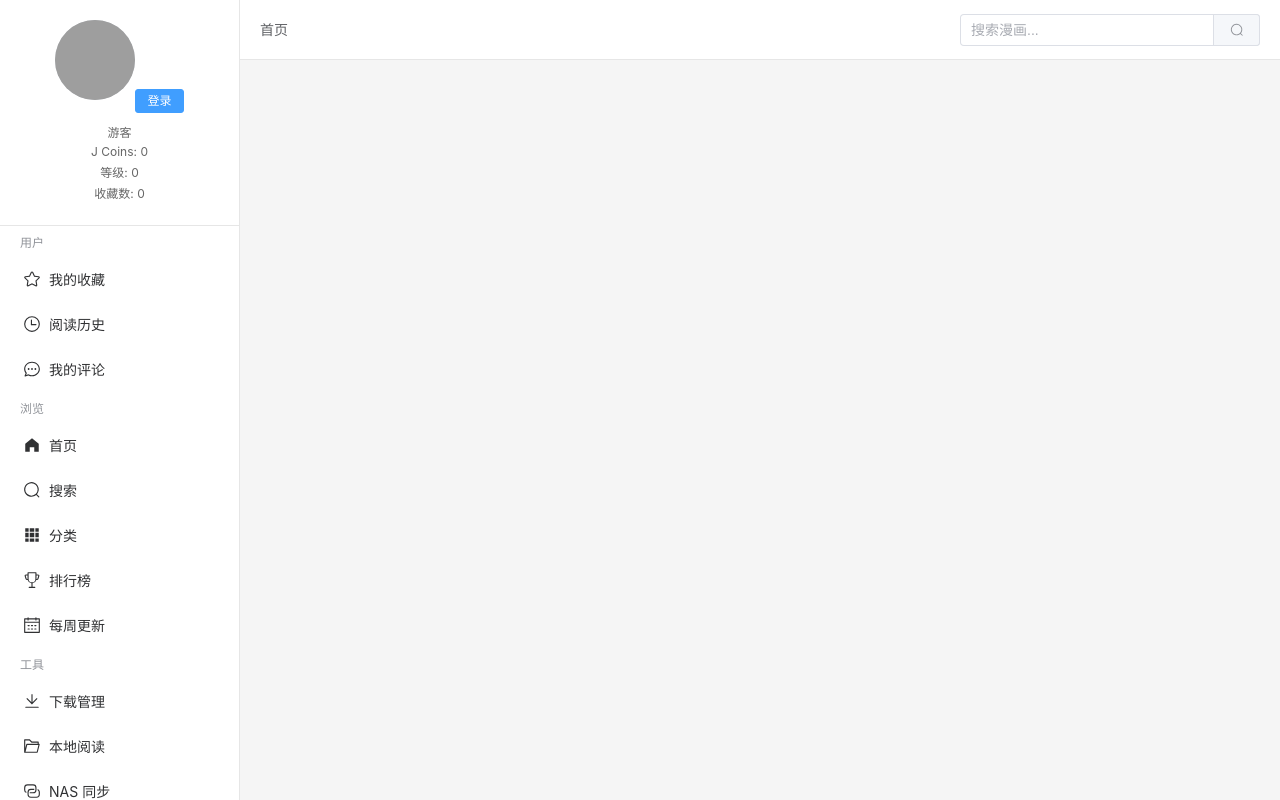
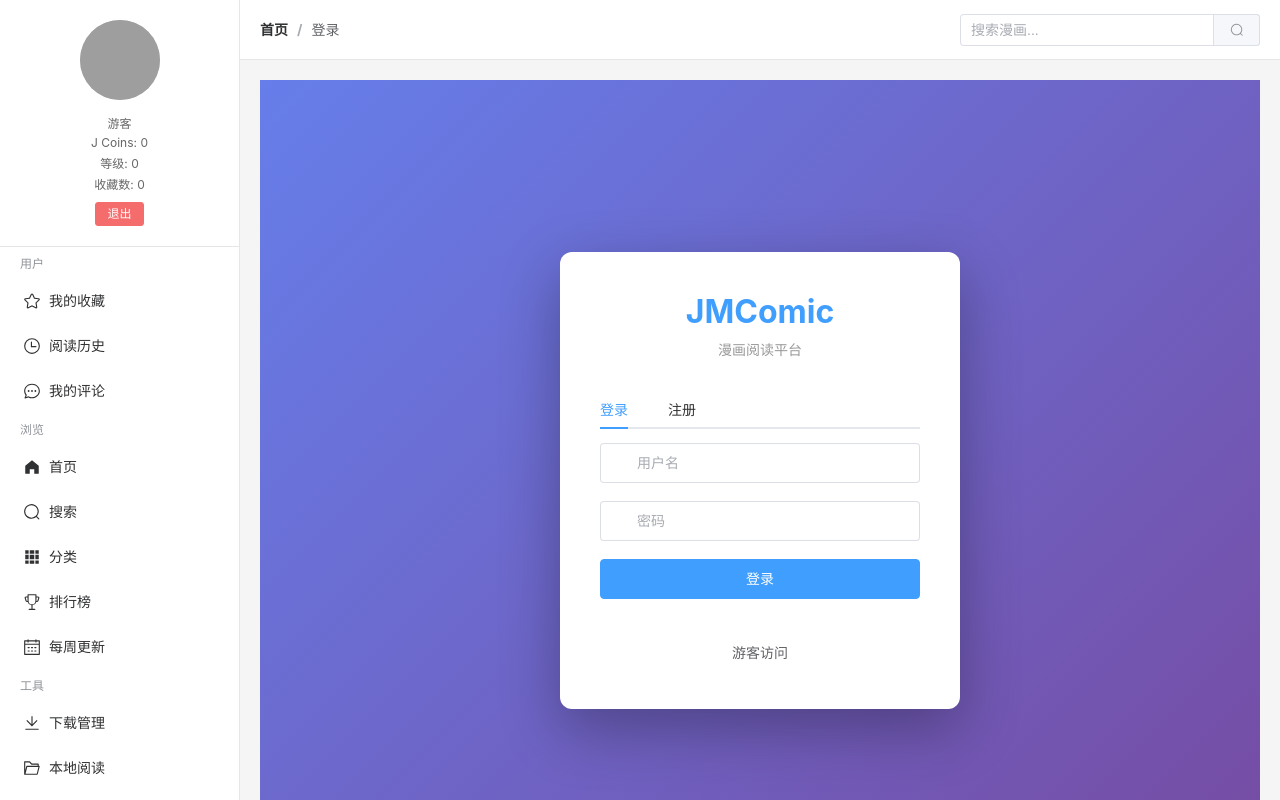
Before and after one commit to Mogvl/JM-Web, a Vue app in the folder web/: page /login in a window 1280 px wide. Built offline with nearby package versions, Linux system fonts and the light colour scheme; grey boxes are pictures that could not be loaded.

Commit message:
Add login page with route guard

```diff
--- a/web/src/App.vue
+++ b/web/src/App.vue
@@ -4,13 +4,15 @@
     <el-aside width="240px" class="sidebar">
       <div class="user-section">
         <el-avatar :size="80" :src="userInfo.avatar || '/avatar.png'" />
-        <el-button v-if="!isLoggedIn" type="primary" size="small" class="login-btn" @click="showLogin = true">登录</el-button>
-        <el-button v-else type="success" size="small" class="login-btn" @click="handleSign">签到</el-button>
         <div class="user-info">
-          <div class="username">{{ isLoggedIn ? userInfo.username : '游客' }}</div>
+          <div class="username">{{ username }}</div>
           <div class="coins">J Coins: {{ userInfo.coins || 0 }}</div>
           <div class="level">等级: {{ userInfo.level || 0 }}</div>
           <div class="favorites">收藏数: {{ userInfo.favorites || 0 }}</div>
+        </div>
+        <div class="user-actions">
+          <el-button v-if="username !== '游客'" type="success" size="small" @click="handleSign">签到</el-button>
+          <el-button type="danger" size="small" @click="handleLogout">退出</el-button>
         </div>
       </div>
 
@@ -109,22 +111,6 @@
         <router-view />
       </el-main>
     </el-container>
-
-    <!-- 登录弹窗 -->
-    <el-dialog v-model="showLogin" title="登录" width="400px">
-      <el-form :model="loginForm" label-width="80px">
-        <el-form-item label="用户名">
-          <el-input v-model="loginForm.username" placeholder="请输入用户名" />
-        </el-form-item>
-        <el-form-item label="密码">
-          <el-input v-model="loginForm.password" type="password" placeholder="请输入密码" />
-        </el-form-item>
-      </el-form>
-      <template #footer>
-        <el-button @click="showLogin = false">取消</el-button>
-        <el-button type="primary" @click="handleLogin">登录</el-button>
-      </template>
-    </el-dialog>
   </el-container>
 </template>
 
@@ -132,32 +118,17 @@
 import { ref, onMounted } from 'vue'
 import { useRouter } from 'vue-router'
 import { Star, Clock, ChatDotRound, HomeFilled, Search, Grid, Trophy, Calendar, Download, FolderOpened, Setting, QuestionFilled, Connection, MagicStick } from '@element-plus/icons-vue'
-import { login, getUserInfo, sign } from './api'
+import { getUserInfo, sign } from './api'
 import { ElMessage } from 'element-plus'
 
 const router = useRouter()
 const searchQuery = ref('')
-const showLogin = ref(false)
-const isLoggedIn = ref(false)
+const username = ref(localStorage.getItem('username') || '游客')
 const userInfo = ref({})
-const loginForm = ref({ username: '', password: '' })
 
 const doSearch = () => {
   if (searchQuery.value.trim()) {
     router.push({ path: '/search', query: { q: searchQuery.value.trim() } })
-  }
-}
-
-const handleLogin = async () => {
-  try {
-    const data = await login(loginForm.value.username, loginForm.value.password)
-    localStorage.setItem('token', data.token)
-    isLoggedIn.value = true
-    showLogin.value = false
-    ElMessage.success('登录成功')
-    loadUserInfo()
-  } catch (e) {
-    ElMessage.error('登录失败')
   }
 }
 
@@ -171,19 +142,23 @@ const handleSign = async () => {
   }
 }
 
+const handleLogout = () => {
+  localStorage.removeItem('token')
+  localStorage.removeItem('username')
+  router.push('/login')
+}
+
 const loadUserInfo = async () => {
   try {
     const data = await getUserInfo()
     userInfo.value = data
   } catch (e) {
-    // 未登录
+    // 未登录或游客
   }
 }
 
 onMounted(() => {
-  const token = localStorage.getItem('token')
-  if (token) {
-    isLoggedIn.value = true
+  if (username.value !== '游客') {
     loadUserInfo()
   }
 })
@@ -210,10 +185,10 @@ body { font-family: -apple-system, BlinkMacSystemFont, 'Segoe UI', Roboto, sans-
   border-bottom: 1px solid #e6e6e6;
 }
 
-.login-btn { margin-top: 10px; }
-
 .user-info { margin-top: 10px; font-size: 12px; color: #666; }
 .user-info div { margin: 4px 0; }
+
+.user-actions { margin-top: 10px; display: flex; justify-content: center; gap: 8px; }
 
 .nav-menu {
   flex: 1;
--- a/web/src/router/index.js
+++ b/web/src/router/index.js
@@ -1,6 +1,7 @@
 import { createRouter, createWebHistory } from 'vue-router'
 
 const routes = [
+  { path: '/login', component: () => import('../views/Login.vue'), meta: { title: '登录', public: true } },
   { path: '/', component: () => import('../views/Home.vue'), meta: { title: '首页' } },
   { path: '/search', component: () => import('../views/Search.vue'), meta: { title: '搜索' } },
   { path: '/comic/:id', component: () => import('../views/Comic.vue'), meta: { title: '漫画详情' } },
@@ -19,7 +20,28 @@ const routes = [
   { path: '/help', component: () => import('../views/Help.vue'), meta: { title: '帮助' } }
 ]
 
-export default createRouter({
+const router = createRouter({
   history: createWebHistory(),
   routes
 })
+
+// 路由守卫
+router.beforeEach((to, from, next) => {
+  const token = localStorage.getItem('token')
+
+  // 公开页面不需要登录
+  if (to.meta.public) {
+    next()
+    return
+  }
+
+  // 未登录跳转到登录页
+  if (!token) {
+    next('/login')
+    return
+  }
+
+  next()
+})
+
+export default router
--- /dev/null
+++ b/web/src/views/Login.vue
@@ -0,0 +1,167 @@
+<template>
+  <div class="login-page">
+    <div class="login-box">
+      <div class="logo">
+        <h1>JMComic</h1>
+        <p>漫画阅读平台</p>
+      </div>
+
+      <el-tabs v-model="activeTab">
+        <el-tab-pane label="登录" name="login">
+          <el-form :model="loginForm" :rules="rules" ref="loginRef" label-width="0">
+            <el-form-item prop="username">
+              <el-input v-model="loginForm.username" placeholder="用户名" prefix-icon="User" size="large" />
+            </el-form-item>
+            <el-form-item prop="password">
+              <el-input v-model="loginForm.password" type="password" placeholder="密码" prefix-icon="Lock" size="large" show-password @keyup.enter="handleLogin" />
+            </el-form-item>
+            <el-form-item>
+              <el-button type="primary" size="large" style="width: 100%" @click="handleLogin" :loading="loading">
+                登录
+              </el-button>
+            </el-form-item>
+          </el-form>
+        </el-tab-pane>
+
+        <el-tab-pane label="注册" name="register">
+          <el-form :model="registerForm" :rules="registerRules" ref="registerRef" label-width="0">
+            <el-form-item prop="username">
+              <el-input v-model="registerForm.username" placeholder="用户名" prefix-icon="User" size="large" />
+            </el-form-item>
+            <el-form-item prop="password">
+              <el-input v-model="registerForm.password" type="password" placeholder="密码" prefix-icon="Lock" size="large" show-password />
+            </el-form-item>
+            <el-form-item prop="confirmPassword">
+              <el-input v-model="registerForm.confirmPassword" type="password" placeholder="确认密码" prefix-icon="Lock" size="large" show-password @keyup.enter="handleRegister" />
+            </el-form-item>
+            <el-form-item>
+              <el-button type="primary" size="large" style="width: 100%" @click="handleRegister" :loading="loading">
+                注册
+              </el-button>
+            </el-form-item>
+          </el-form>
+        </el-tab-pane>
+      </el-tabs>
+
+      <div class="guest-link">
+        <el-button text @click="handleGuest">游客访问</el-button>
+      </div>
+    </div>
+  </div>
+</template>
+
+<script setup>
+import { ref } from 'vue'
+import { useRouter } from 'vue-router'
+import { login } from '../api'
+import { ElMessage } from 'element-plus'
+
+const router = useRouter()
+const activeTab = ref('login')
+const loading = ref(false)
+const loginRef = ref(null)
+const registerRef = ref(null)
+
+const loginForm = ref({ username: '', password: '' })
+const registerForm = ref({ username: '', password: '', confirmPassword: '' })
+
+const rules = {
+  username: [{ required: true, message: '请输入用户名', trigger: 'blur' }],
+  password: [{ required: true, message: '请输入密码', trigger: 'blur' }]
+}
+
+const registerRules = {
+  username: [{ required: true, message: '请输入用户名', trigger: 'blur' }],
+  password: [{ required: true, message: '请输入密码', trigger: 'blur' }],
+  confirmPassword: [
+    { required: true, message: '请确认密码', trigger: 'blur' },
+    {
+      validator: (rule, value, callback) => {
+        if (value !== registerForm.value.password) {
+          callback(new Error('两次密码不一致'))
+        } else {
+          callback()
+        }
+      },
+      trigger: 'blur'
+    }
+  ]
+}
+
+const handleLogin = async () => {
+  await loginRef.value.validate()
+  loading.value = true
+  try {
+    const data = await login(loginForm.value.username, loginForm.value.password)
+    localStorage.setItem('token', data.token)
+    localStorage.setItem('username', loginForm.value.username)
+    ElMessage.success('登录成功')
+    router.push('/')
+  } catch (e) {
+    ElMessage.error('登录失败，请检查用户名和密码')
+  } finally {
+    loading.value = false
+  }
+}
+
+const handleRegister = async () => {
+  await registerRef.value.validate()
+  loading.value = true
+  try {
+    // 注册接口
+    ElMessage.success('注册成功，请登录')
+    activeTab.value = 'login'
+    loginForm.value.username = registerForm.value.username
+    loginForm.value.password = ''
+  } catch (e) {
+    ElMessage.error('注册失败')
+  } finally {
+    loading.value = false
+  }
+}
+
+const handleGuest = () => {
+  localStorage.setItem('token', 'guest')
+  localStorage.setItem('username', '游客')
+  router.push('/')
+}
+</script>
+
+<style scoped>
+.login-page {
+  min-height: 100vh;
+  display: flex;
+  align-items: center;
+  justify-content: center;
+  background: linear-gradient(135deg, #667eea 0%, #764ba2 100%);
+}
+
+.login-box {
+  width: 400px;
+  padding: 40px;
+  background: #fff;
+  border-radius: 12px;
+  box-shadow: 0 20px 60px rgba(0, 0, 0, 0.3);
+}
+
+.logo {
+  text-align: center;
+  margin-bottom: 30px;
+}
+
+.logo h1 {
+  font-size: 32px;
+  color: #409eff;
+  margin-bottom: 8px;
+}
+
+.logo p {
+  color: #999;
+  font-size: 14px;
+}
+
+.guest-link {
+  text-align: center;
+  margin-top: 20px;
+}
+</style>
```
